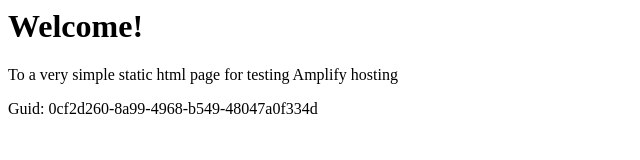
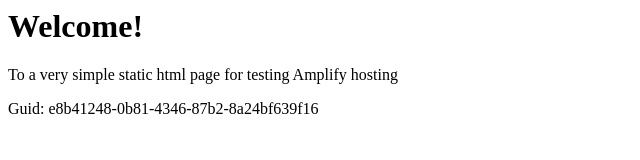
Before and after one commit to aws-aemilia-cmh/Github-PR-Commit-Integration-Test-DoNotTouch-GithubWebhookPreviewCanaryTest-v1-prod-us-east-2, a website: page src/index.html in a window 1280 px wide. Shown: the full height of the page, 0-640 px from the left. Drawn offline with Linux system fonts and the light colour scheme.

Commit message:
commit from integ tests

```diff
--- a/src/index.html
+++ b/src/index.html
@@ -12,6 +12,6 @@
 <body>
     <h1>Welcome!</h1>
     <p>To a very simple static html page for testing Amplify hosting</p>
-    <p>Guid: 0cf2d260-8a99-4968-b549-48047a0f334d</p></body>
+    <p>Guid: e8b41248-0b81-4346-87b2-8a24bf639f16</p></body>
 
 </html>
```
